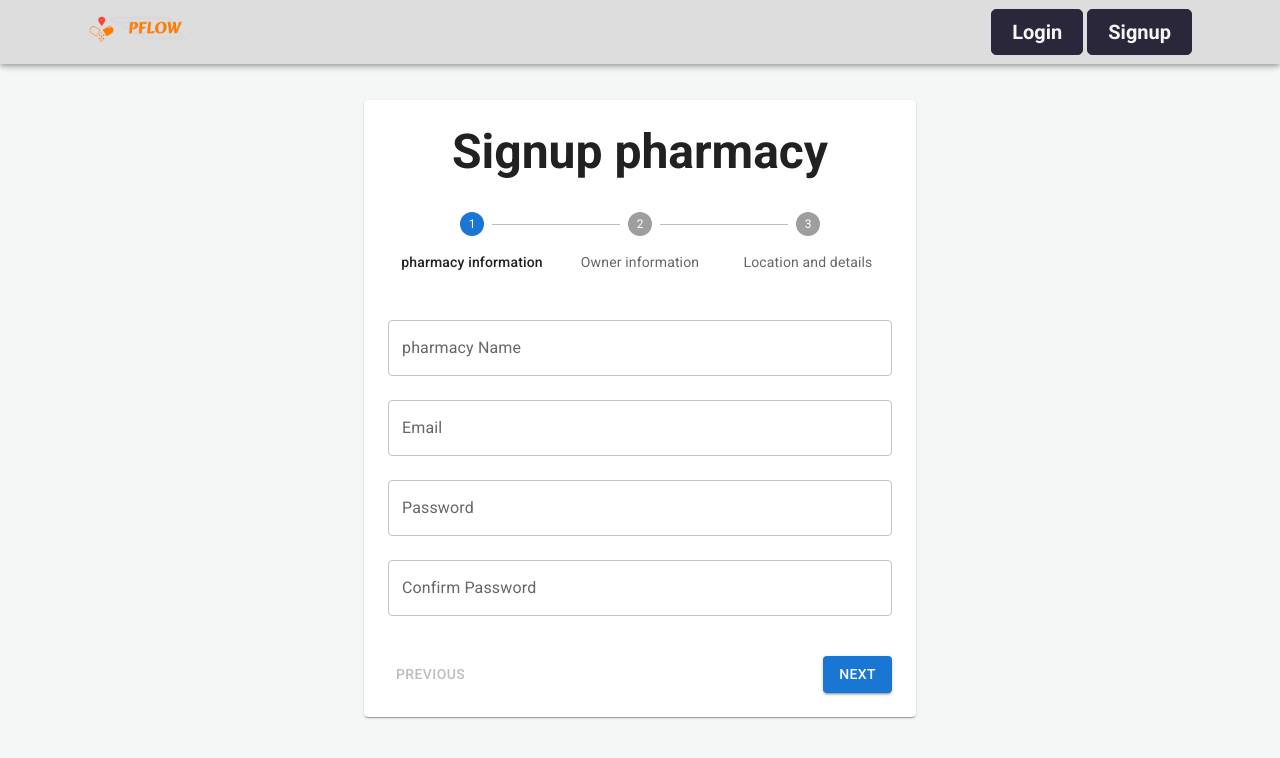
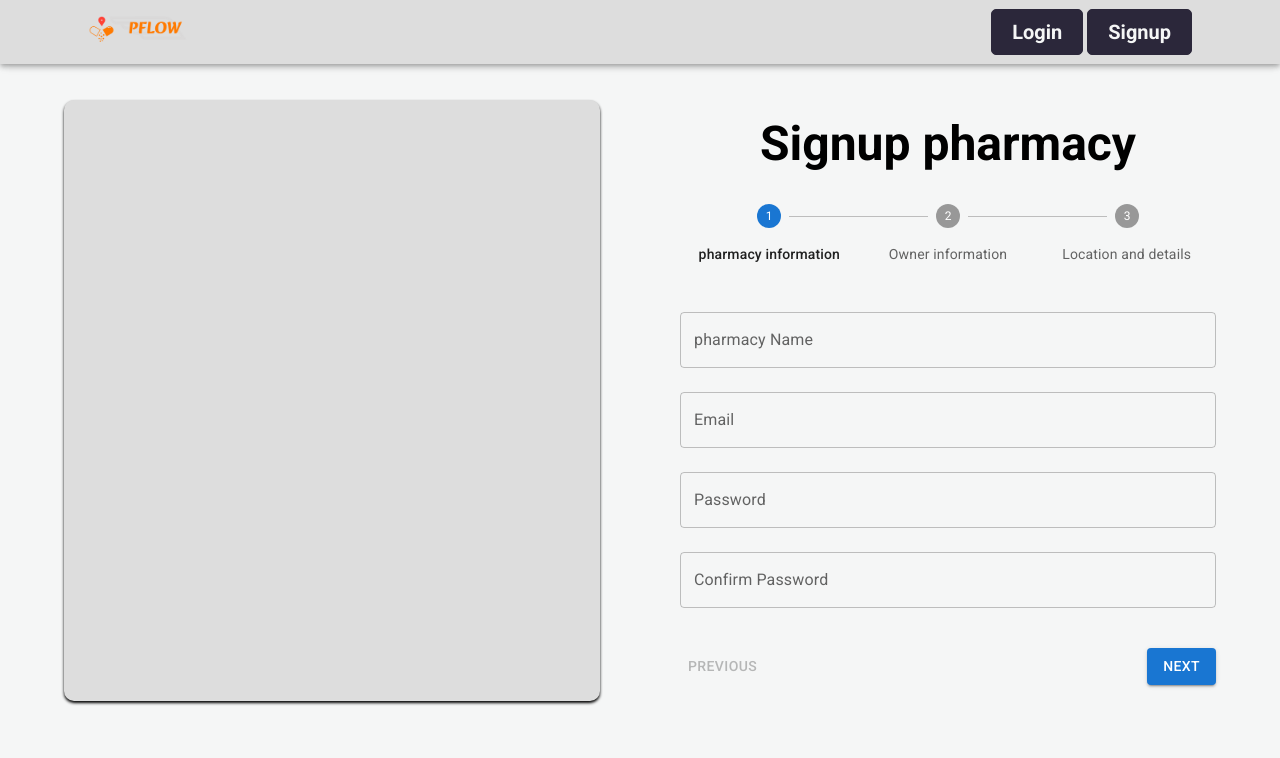
Before and after one commit to elref7i/p-flow, a React (Vite) app: page /signup in a window 1280 px wide. Shown: the top 758 px of the page. Built offline with nearby package versions, Linux system fonts and the light colour scheme.

Commit message:
Refactor Signup component layout using Grid2 for improved responsiveness and styling; clean up index.css by removing unnecessary whitespace

```diff
--- a/src/index.css
+++ b/src/index.css
@@ -57,7 +57,6 @@ a {
 [4] => #979797   //*button two Dark accent
 [5] => #262C38  //* الخلفيه  Dark shades
 
-
 */
 
 /* * Text-filed -  */
--- a/src/pages/Signup/Signup.jsx
+++ b/src/pages/Signup/Signup.jsx
@@ -10,6 +10,7 @@ import {
   Box,
   Paper,
   styled,
+  Grid2,
 } from '@mui/material';
 import CloudUploadIcon from '@mui/icons-material/CloudUpload';
 import { UserTypeContext } from '../../context/UserType.context';
@@ -164,7 +165,7 @@ const SignupForm = () => {
 
             <Box
               sx={{
-                mt: 2,
+                my: 2,
                 display: 'flex',
                 justifyContent: 'space-between',
                 flexDirection: 'column',
@@ -205,9 +206,31 @@ const SignupForm = () => {
   };
 
   return (
-    <Box>
-      <Container maxWidth="sm">
-        <Paper sx={{ p: 3 }}>
+    <>
+      <Grid2
+        spacing={10}
+        container
+        sx={{
+          // mt: 5,
+          // p: 3,
+          borderRadius: 2,
+        }}
+      >
+        <Grid2
+          size={{ md: 6 }}
+          sx={{
+            display: { xs: 'none', md: 'block' },
+            bgcolor: '#DDDDDD',
+            borderRadius: '10px',
+            boxShadow: '0px 2px 3px',
+            minHeight: '100%',
+            maxHeight: '100%',
+          }}
+        ></Grid2>
+        <Grid2
+          size={{ xs: 12, md: 6 }}
+          sx={{ bg: 'red', py: 2, minHeight: '100%', maxHeight: '100%' }}
+        >
           <Typography
             variant="h3"
             sx={{ fontWeight: 'bold', mb: 4 }}
@@ -244,9 +267,9 @@ const SignupForm = () => {
               )}
             </Box>
           </Box>
-        </Paper>
-      </Container>
-    </Box>
+        </Grid2>
+      </Grid2>
+    </>
   );
 };
 
```
